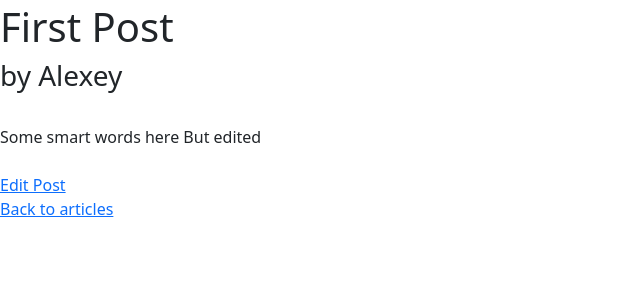
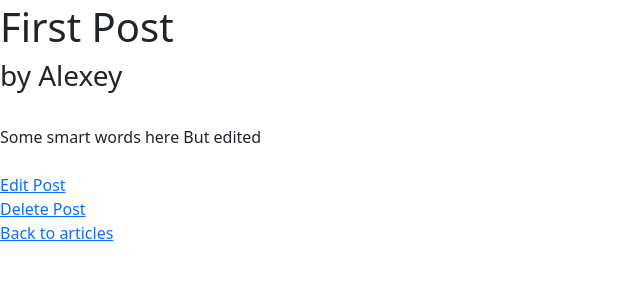
Before and after one commit to GribovAlexey/Django_Postsline_service, a Django app: page /article/1 in a window 1280 px wide. Shown: the part 53-356 px from the top of the page, without its empty margins (0-640 px from the left). Run offline with Django 4.2, Linux system fonts and the light colour scheme; data comes from the database, SQL or seed files in the repository; both versions use the stored data as it was after the commit.

Commit message:
Posts deletion added

```diff
--- a/blog/templates/article_detail.html
+++ b/blog/templates/article_detail.html
@@ -10,6 +10,8 @@
 </br></br>
 <a href="{% url 'update_post' post.pk %}"> Edit Post </a>
 </br>
+<a href="{% url 'delete_post' post.pk %}"> Delete Post </a>
+</br>
 <a href="{% url 'home' %}"> Back to articles </a>
 
 {% endblock %}
--- a/blog/urls.py
+++ b/blog/urls.py
@@ -1,11 +1,15 @@
 from . import views
 from django.urls import path
-from .views import HomeView, ArticleDetailView, AddPostView, UpdatePostView
+from .views import HomeView, ArticleDetailView, AddPostView, UpdatePostView, \
+    DeletePostView
 
 urlpatterns = [
     path("", HomeView.as_view(), name="home"),
     path("article/<int:pk>", ArticleDetailView.as_view(),
          name="article-detail"),
     path("add_post/", AddPostView.as_view(), name="add_post"),
-    path("article/edit/<int:pk>", UpdatePostView.as_view(), name="update_post")
+    path("article/edit/<int:pk>", UpdatePostView.as_view(),
+         name="update_post"),
+    path("article/<int:pk>/delete", DeletePostView.as_view(),
+         name="delete_post")
 ]
--- a/blog/views.py
+++ b/blog/views.py
@@ -1,6 +1,8 @@
 from django.shortcuts import render
-from django.views.generic import ListView, DetailView, CreateView, UpdateView
+from django.views.generic import ListView, DetailView, CreateView, UpdateView, \
+    DeleteView
 from .models import Post
+from django.urls import reverse_lazy
 from django.contrib.auth.models import User
 
 
@@ -24,3 +26,9 @@ class UpdatePostView(UpdateView):
     model = Post
     template_name = "update_post.html"
     fields = ['title', 'content']
+
+
+class DeletePostView(DeleteView):
+    model = Post
+    template_name = "delete_post.html"
+    success_url = reverse_lazy("home")
```
Also changed, not shown: blog/templates/delete_post.html (added, +14 -0 lines), db.sqlite3.
